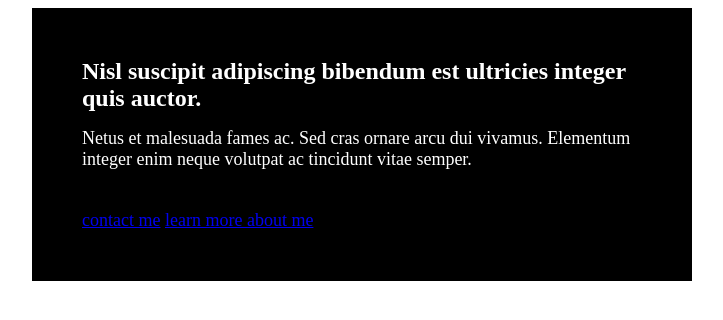
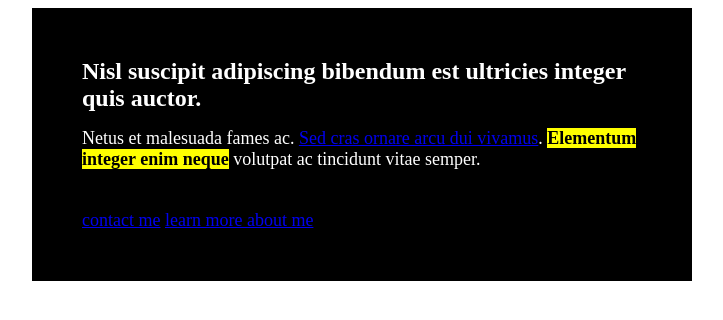
Before and after one commit to tosinibrahim96/kpowellscrimba, a plain HTML site: page project1/index.html in a window 1280 px wide. Shown: the whole page, without its empty margins (278-1001 px from the left). Drawn offline with Linux system fonts and the light colour scheme.

Commit message:
save project before starting JS day

```diff
--- a/project1/index.html
+++ b/project1/index.html
@@ -12,8 +12,10 @@
         Nisl suscipit adipiscing bibendum est ultricies integer quis auctor.
       </h1>
       <p>
-        Netus et malesuada fames ac. Sed cras ornare arcu dui vivamus. Elementum
-        integer enim neque volutpat ac tincidunt vitae semper.
+        Netus et malesuada fames ac.
+        <a href="#">Sed cras ornare arcu dui vivamus</a>.
+        <strong>Elementum integer enim neque</strong> volutpat ac tincidunt
+        vitae semper.
       </p>
       <p class="links">
         <a href="#">contact me</a> <a href="#">learn more about me</a>
--- a/project1/styles.css
+++ b/project1/styles.css
@@ -23,3 +23,8 @@ p {
   margin-top: 40px;
   margin-bottom: 0;
 }
+
+strong{
+  background-color: yellow;
+  color: black;
+}
```
Also changed, not shown: notes.txt.
